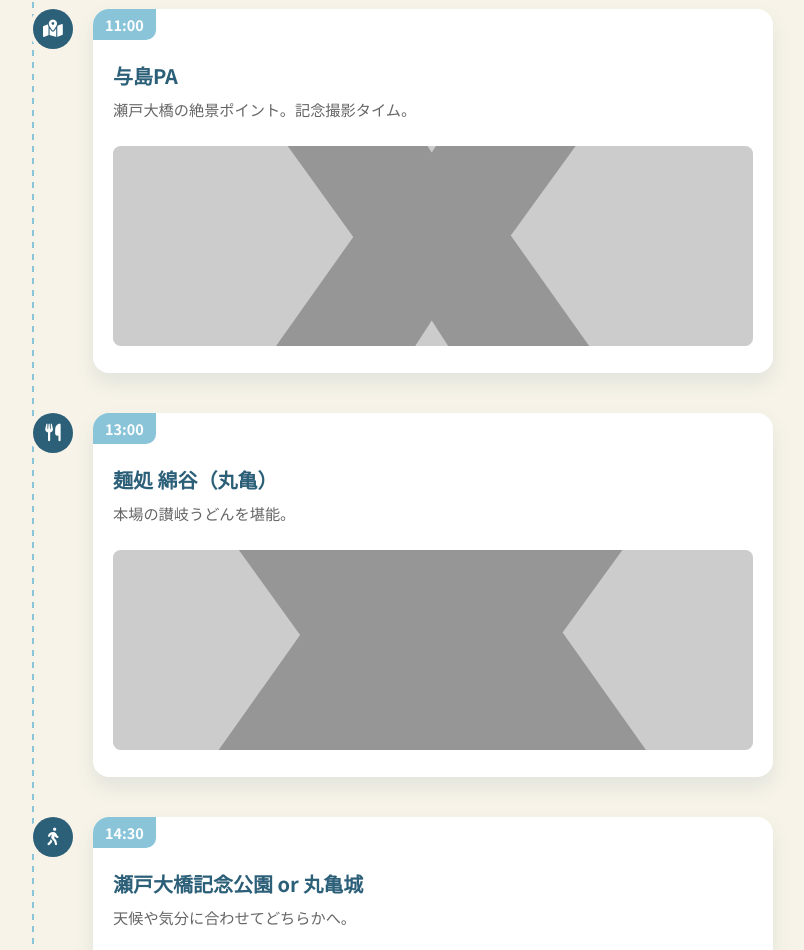
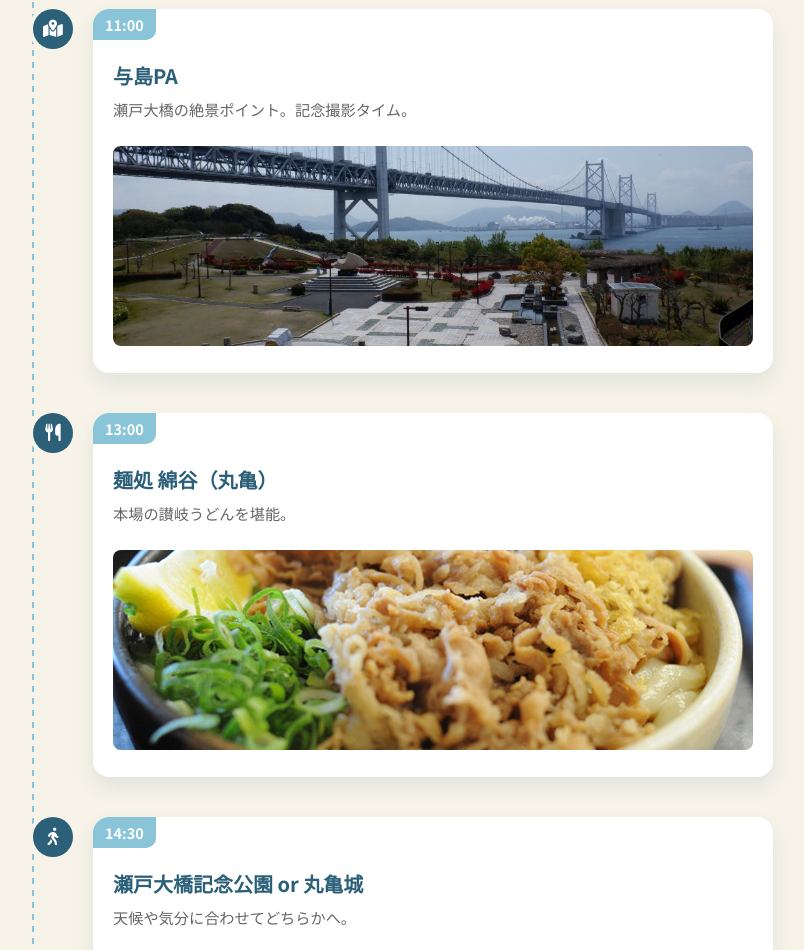
Before and after one commit to nfriendship/trip2025, a plain HTML site: page index.html in a window 1280 px wide. Shown: the part 2600-3550 px from the top of the page, without its empty margins (247-1051 px from the left). Drawn offline with Linux system fonts and the light colour scheme; placeholder pictures from the web are drawn by us; a web font is replaced by a local one.

Commit message:
Update index.html

```diff
--- a/index.html
+++ b/index.html
@@ -376,7 +376,7 @@
                             <h3 class="spot-title">与島PA</h3>
                             <p class="spot-desc">瀬戸大橋の絶景ポイント。記念撮影タイム。</p>
                             <!-- 画像: 与島PA -->
-                            <img src="https://placehold.jp/5d8aa8/ffffff/600x400.png?text=Yoshima+PA" alt="与島PA" class="spot-image">
+                            <img src="images/yoshima.jpeg" alt="与島PA" class="spot-image">
                         </div>
                     </div>
                 </div>
@@ -390,7 +390,7 @@
                             <h3 class="spot-title">麺処 綿谷（丸亀）</h3>
                             <p class="spot-desc">本場の讃岐うどんを堪能。</p>
                             <!-- 画像: 麺処綿谷 -->
-                            <img src="https://placehold.jp/3d4070/ffffff/600x400.png?text=Udon+Lunch" alt="麺処綿谷" class="spot-image">
+                            <img src="images/watatani.jpg" alt="麺処綿谷" class="spot-image">
                         </div>
                     </div>
                 </div>
```
